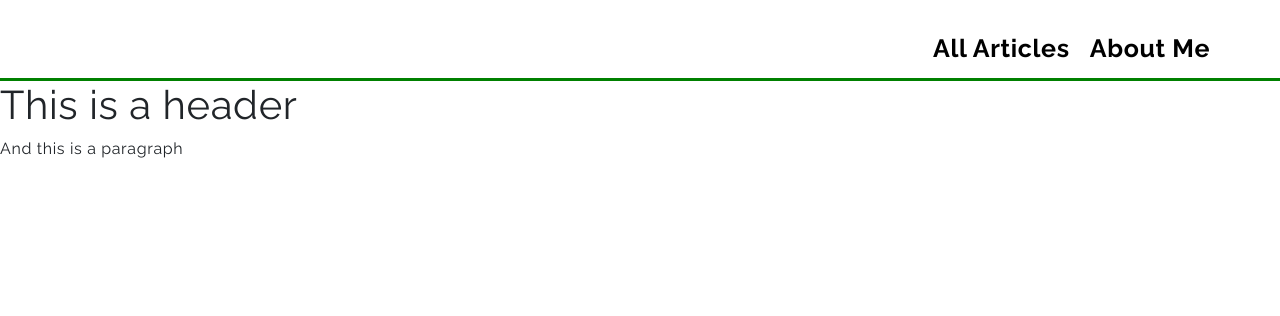
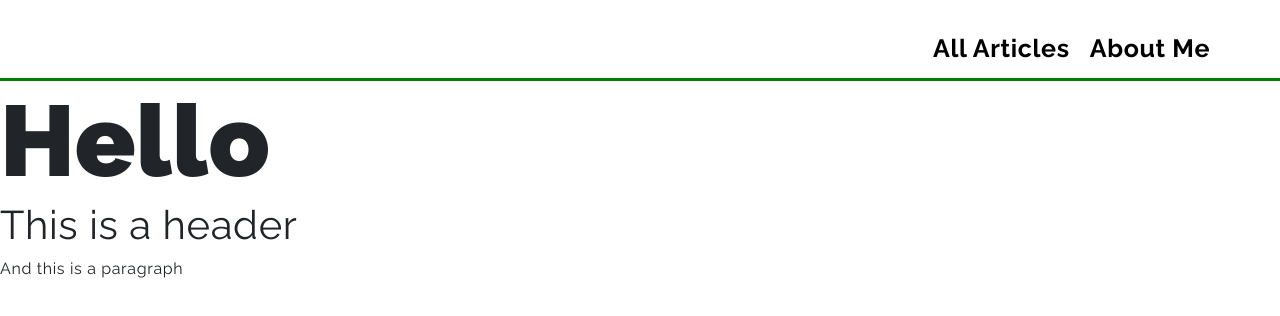
Before and after one commit to jac1013/blog-client, a React (Create React App) app: page / in a window 1280 px wide. Shown: the top 316 px of the page. Built offline with nearby package versions, Linux system fonts and the light colour scheme; no server answers.

Commit message:
Add title component

```diff
--- a/src/App.js
+++ b/src/App.js
@@ -3,13 +3,15 @@ import React from 'react';
 import './App.css';
 import Header from "./components/Navigation/Header/Header";
 import ArticleBody from "./components/ArticleBody/ArticleBody";
+import Title from "./components/Title/Title";
 
-function App() {
+function App(props) {
   console.log(process.env.REACT_APP_API_URL);
 
   return (
     <React.Fragment>
       <Header />
+      <Title fontSize="100px">Hello</Title>
       <ArticleBody />
     </React.Fragment>
   );
--- /dev/null
+++ b/src/components/Title/Title.js
@@ -0,0 +1,18 @@
+import React from 'react';
+
+const Title = (props) => {
+  let size = props.fontSize;
+
+  const style = {
+    padding: '0',
+    margin: '0',
+    fontSize: size,
+    fontWeight: '900'
+  };
+
+  return (
+    <h1 style={style}>{props.children}</h1>
+  );
+};
+
+export default Title;
```
